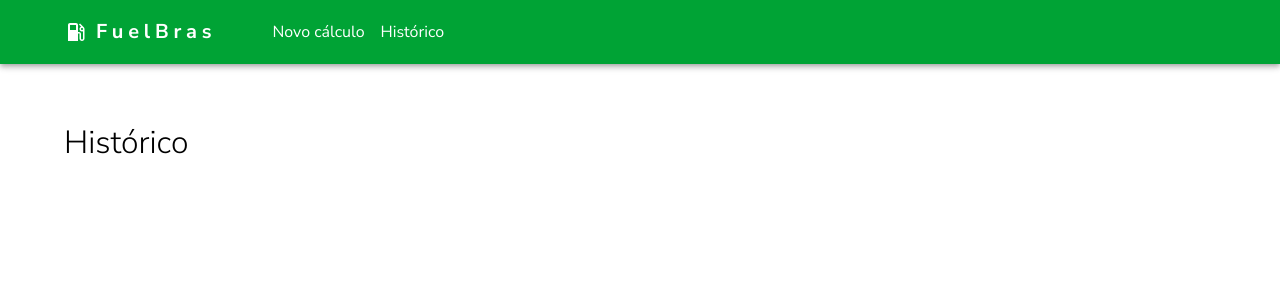
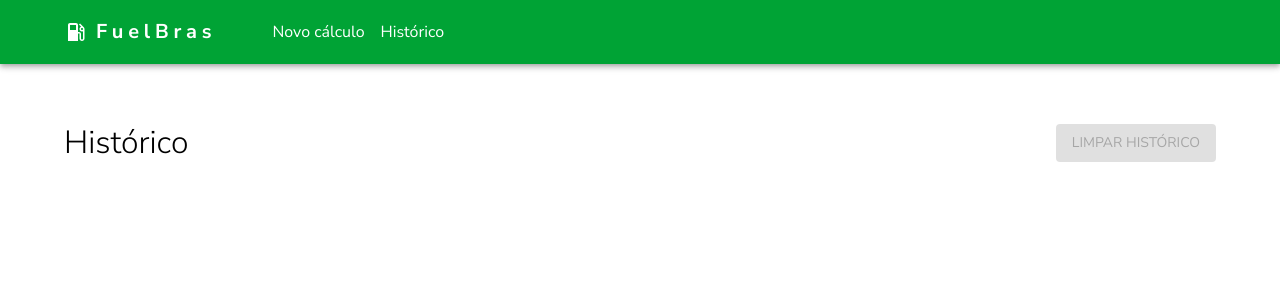
Before and after one commit to francisko-rezende/fuel-bras, a React (Vite) app: page /historico in a window 1280 px wide. Shown: the top 300 px of the page. Built offline with nearby package versions, Linux system fonts and the light colour scheme.

Commit message:
feat: add reset history button

```diff
--- a/src/routes/History.tsx
+++ b/src/routes/History.tsx
@@ -1,5 +1,5 @@
 import { type FuelConsumptionHistoryItem } from "@types";
-import { Container, Typography } from "@mui/material";
+import { Button, Container, Typography, Stack } from "@mui/material";
 import { useEffect, useState } from "react";
 import { HistoryTable } from "@components";
 
@@ -14,6 +14,13 @@ export const History = () => {
     }
   }, []);
 
+  const handleResetHistory = () => {
+    localStorage.clear();
+    setHistory([]);
+  };
+
+  const isHistoryEmpty = history.length === 0;
+
   return (
     <Container
       component="main"
@@ -25,6 +32,7 @@ export const History = () => {
         overflow: "auto",
       }}
     >
+      <Stack direction="row" justifyContent="space-between">
         <Typography
           variant="h2"
           component="h2"
@@ -32,6 +40,14 @@ export const History = () => {
         >
           Histórico
         </Typography>
+        <Button
+          variant="contained"
+          disabled={isHistoryEmpty}
+          onClick={handleResetHistory}
+        >
+          Limpar histórico
+        </Button>
+      </Stack>
 
       {history.length !== 0 && <HistoryTable rows={history} />}
     </Container>
```
Lines whose indentation alone changed are shown as unchanged.
